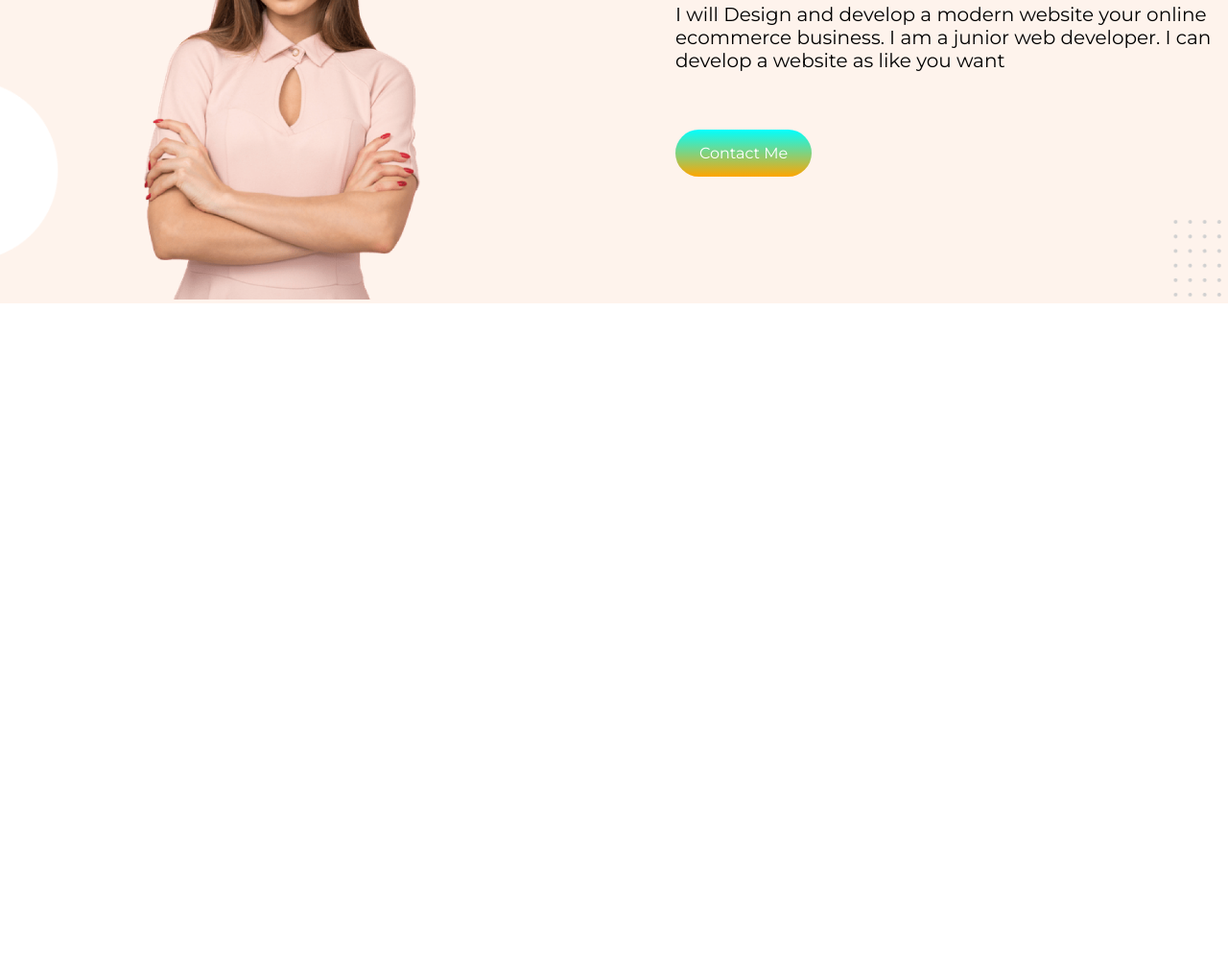
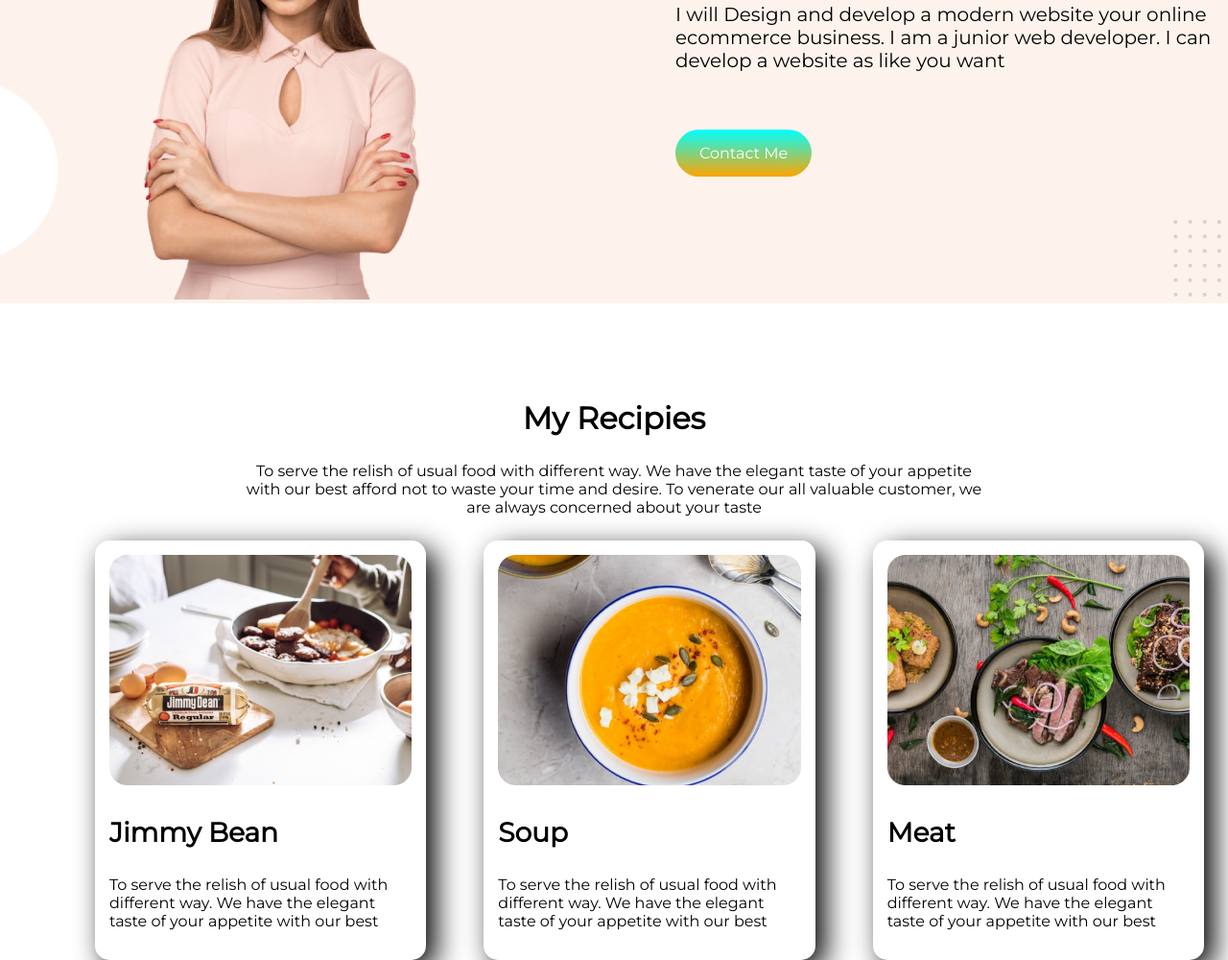
Before and after one commit to yeasirarafatpp/resturent-website, a plain HTML site: page index.html in a window 1280 px wide. Shown: the part 1065-2065 px from the top of the page at 96% size. Before the commit the page ends 1381 px from the top, so only its background shows below. Drawn offline with Linux system fonts and the light colour scheme.

Commit message:
food section complete

```diff
--- a/index.html
+++ b/index.html
@@ -35,6 +35,36 @@
             <a class="btn" href="https://web.programming-hero.com/" target="_blank">Contact Me</a>
         </div>
     </section>
+    <section class="recipie center-head">
+        <h2>My Recipies</h2>
+        <p>To serve the relish of usual food with different way. We have the elegant taste of your appetite with our
+            best afford
+            not to waste your time and desire. To venerate our all valuable customer, we are always concerned about your
+            taste</p>
+    </section>
+    <section class="grid-food">
+        <div class="food">
+            <img src="images/food-one.jpg" alt="">
+            <h3>Jimmy Bean</h3>
+            <p>To serve the relish of usual food with different way. We have the elegant taste of your appetite with our
+                best</p>
+        </div>
+        <div class="food">
+            <img src="images/food-two.png" alt="">
+            <h3>Soup</h3>
+            <p>To serve the relish of usual food with different way. We have the elegant taste of your appetite with our
+                best</p>
+        </div>
+        <div class="food">
+            <img src="images/food-three.jpg" alt="">
+            <h3>Meat</h3>
+            <p>To serve the relish of usual food with different way. We have the elegant taste of your appetite with our
+                best</p>
+        </div>
+    </section>
+    <section class="statics">
+
+    </section>
 </body>
 
 </html>
--- a/style.css
+++ b/style.css
@@ -49,3 +49,37 @@ body{
     padding-left: 15%;
     margin-top: 100px;
 }
+.center-head{
+    text-align: center;
+    margin-top: 100px;
+}
+.recipie h2{
+    font-size: 32px;
+    font-weight: 800;
+}
+.recipie p{
+    padding: 0 250px;
+    margin-bottom: 25px;
+}
+.grid-food{
+    display: flex;
+    /* justify-content: space-around; */
+    padding-left: 5%;
+}
+.food img{
+    width: 100%;
+}
+.food p{
+    width: 100%;
+}
+.food{
+    box-shadow: 10px 10px 30px black;
+    width: 33%;
+    padding: 15px;
+    margin: 0 25px 0 35px;
+    border-radius: 15px;
+}
+.food h3{
+    font-size: 28px;
+    font-weight: bolder;
+}
```
